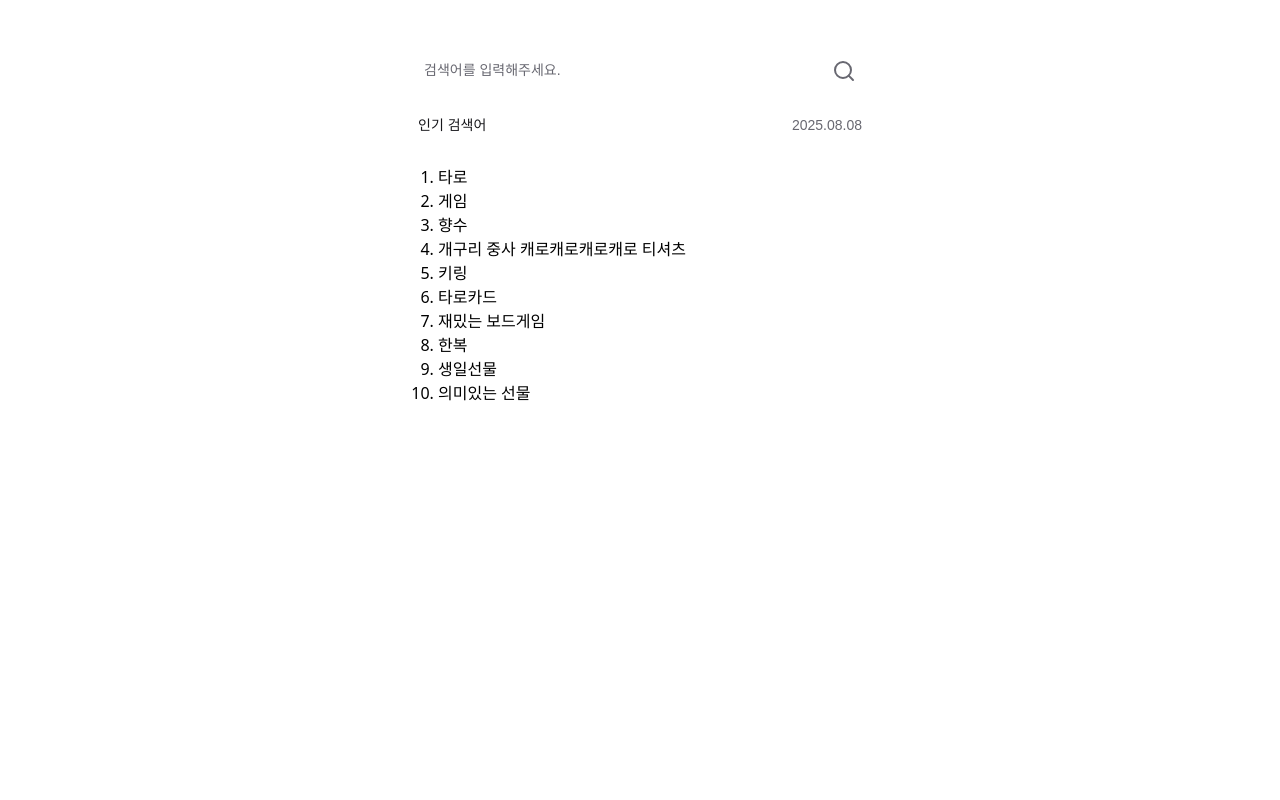
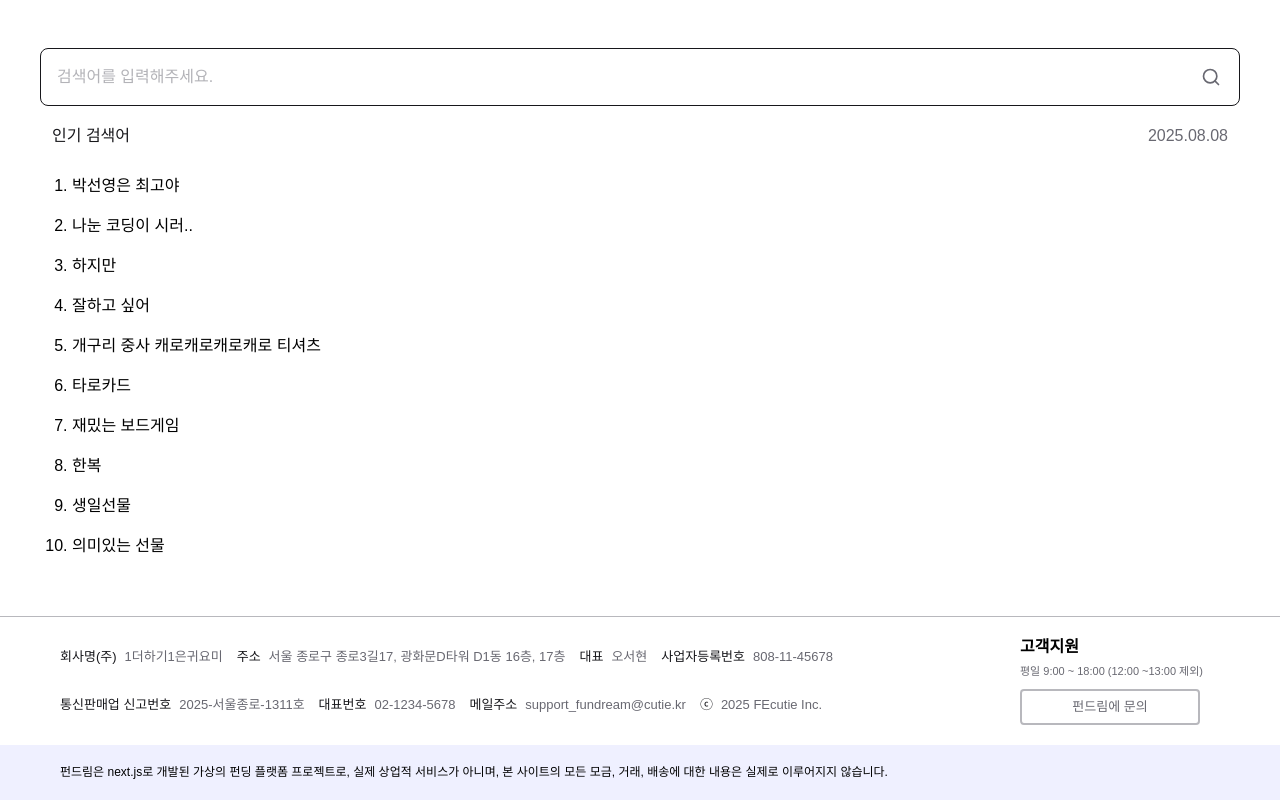
Before and after one commit to FRONTENDBOOTCAMP-13th/Final-11-Cutie, a Next.js app: page /search in a window 1280 px wide. Built offline with nearby package versions, Linux system fonts and the light colour scheme.

Commit message:
💄 SearchPage

```diff
--- a/src/app/search/page.tsx
+++ b/src/app/search/page.tsx
@@ -1,30 +1,36 @@
-import { Search } from 'lucide-react';
+import { Footer } from '@components/common/Footer';
+import { ArrowLeft, Search } from 'lucide-react';
 
 export default function SearchPage() {
   return (
     <>
-      <div className="flex justify-center">
-        <div className="flex flex-col ">
-          <form className=" flex items-center justify-between px-[18px] py-[14px] mt-[45px] gap-2 text-font-400 mb-5">
+      <ArrowLeft className="m-3 tablet:hidden" size={20} />
+      <div className=" mx-auto px-10 max-w-[1280px] mb-12 ">
+        <div className="flex flex-col w-full">
+          <form className=" border border-font-900 rounded-lg  flex items-center justify-between mt-2  tablet:mt-12 gap-2 text-font-400 mb-5">
             {/* 검색 바 */}
-            <input type="text" defaultValue="검색어를 입력해주세요." className=" w-full mobile:w-100 normal-14" />
-            <button className="cursor-pointer">
-              <Search className=" hover:text-font-900" />
+            <input
+              type="text"
+              placeholder="검색어를 입력해주세요."
+              className="w-full px-4 h-12 mobile:h-14 normal-14 tablet:text-[16px] outline-none"
+            />
+            <button className=" pr-[18px] cursor-pointer">
+              <Search className=" hover:text-font-900 w-4 h-4 tablet:w-5 tablet:h-5" />
             </button>
           </form>
 
           {/* API로 날짜 가져와야 함 */}
-          <section className="flex justify-between px-3 normal-14 text-font-900 mb-[30px]">
+          <section className="flex justify-between px-3 medium-14 tablet:text-[16px] text-font-900 mb-[30px]">
             <span>인기 검색어</span>
             <span className="text-font-400">2025.08.08</span>
           </section>
           {/* 인기 목록 */}
-          <ol className="list-decimal px-8">
-            <li>타로</li>
-            <li>게임</li>
-            <li>향수</li>
+          <ol className="flex flex-col normal-14 tablet:text-[16px] gap-3 mobile:gap-5 list-decimal px-8">
+            <li>박선영은 최고야</li>
+            <li>나눈 코딩이 시러..</li>
+            <li>하지만</li>
+            <li>잘하고 싶어</li>
             <li>개구리 중사 캐로캐로캐로캐로 티셔츠</li>
-            <li>키링</li>
             <li>타로카드</li>
             <li>재밌는 보드게임</li>
             <li>한복</li>
@@ -33,6 +39,7 @@ export default function SearchPage() {
           </ol>
         </div>
       </div>
+      <Footer className="fixed bottom-0" />
     </>
   );
 }
--- a/src/components/common/Footer.tsx
+++ b/src/components/common/Footer.tsx
@@ -1,9 +1,9 @@
 // 태경 담당
 import '@app/globals.css';
 
-export function Footer() {
+export function Footer({ className }: { className?: string }) {
   return (
-    <footer className="bg-color-bg  w-full min-w-[347px] border-t-1 border-secondary-200">
+    <footer className={`bg-color-bg  w-full min-w-[347px] border-t-1 border-secondary-200  ${className || ''}`}>
       {/* 회사 정보, 고객 지원 */}
       <div className="mx-auto flex flex-col gap-2.5 max-w-[75rem] p-[1.25rem] justify-between mobile:flex-row">
         {/* 회사 정보 */}
```
